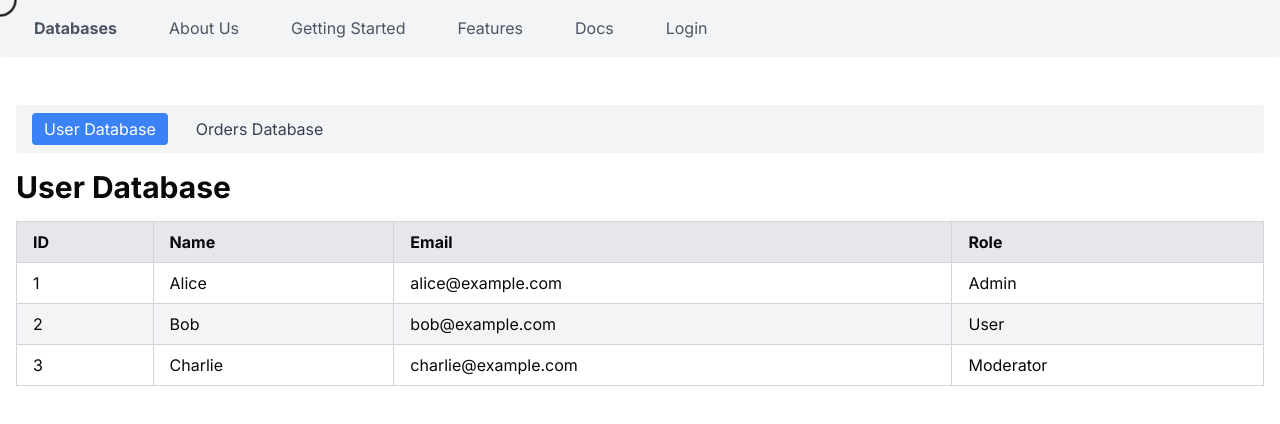
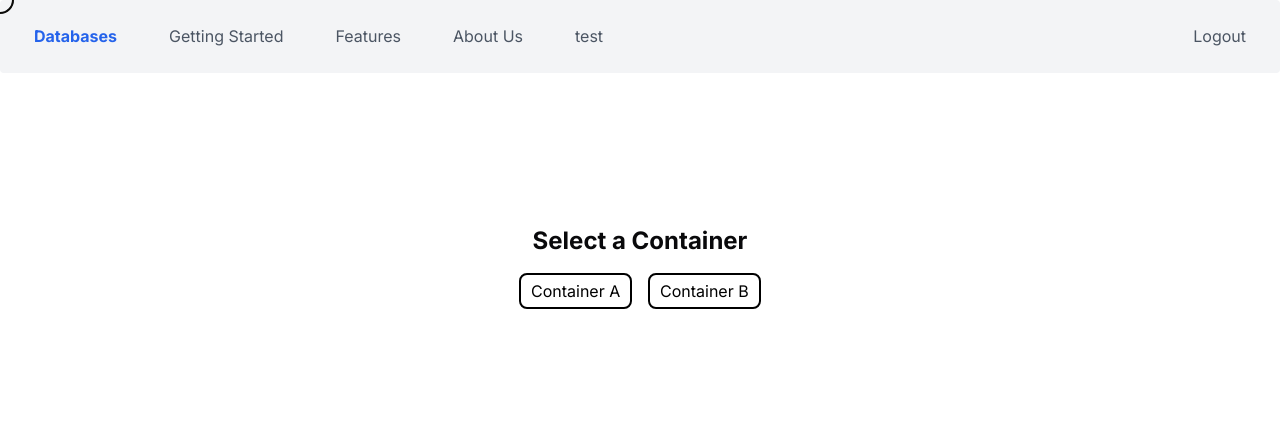
Before and after one commit to Hehrd/Discord-Bot-Project, a Next.js app in the folder frontend/nextjs-frontend/: page / in a window 1280 px wide. Shown: the top 424 px of the page. Built offline with nearby package versions, Linux system fonts and the light colour scheme.

Commit message:
doscord auth, homepage, security

```diff
--- a/frontend/nextjs-frontend/package.json
+++ b/frontend/nextjs-frontend/package.json
@@ -15,8 +15,10 @@
     "@radix-ui/react-slot": "^1.2.0",
     "class-variance-authority": "^0.7.1",
     "clsx": "^2.1.1",
+    "framer-motion": "^12.7.4",
     "lucide-react": "^0.487.0",
     "next": "^15.3.0",
+    "next-auth": "^4.24.11",
     "react": "^19.0.0",
     "react-dom": "^19.0.0",
     "tailwind-merge": "^3.2.0",
@@ -25,6 +27,7 @@
   "devDependencies": {
     "@eslint/eslintrc": "^3",
     "@tailwindcss/postcss": "^4",
+    "@types/next-auth": "^3.15.0",
     "@types/node": "^20",
     "@types/react": "^19",
     "@types/react-dom": "^19",
--- a/frontend/nextjs-frontend/src/app/layout.tsx
+++ b/frontend/nextjs-frontend/src/app/layout.tsx
@@ -1,9 +1,9 @@
-// src/app/layout.tsx
 import type { Metadata } from 'next';
 import { Inter } from 'next/font/google';
 import './globals.css';
-import ClientCustomCursor from '../components/clientCustomCursor';
+import PageWrapper from '@/components/pageWrapper';
 import ConditionalNavBar from '@/components/conditionalNavbar';
+import ClientCustomCursor from '@/components/clientCustomCursor';
 
 const inter = Inter({ subsets: ['latin'] });
 
@@ -11,22 +11,20 @@ export const metadata: Metadata = {
   title: 'Cursor Test',
 };
 
-export default function RootLayout({
-  children,
-}: {
-  children: React.ReactNode;
-}) {
+export default function RootLayout({ children }: { children: React.ReactNode }) {
   return (
     <html lang="en">
       <body className={`${inter.className} antialiased`}>
-        <ConditionalNavBar />
+        <div className="sticky top-0 z-50">
+          <ConditionalNavBar />
+        </div>
         <ClientCustomCursor
-          baseSize={33}
+          baseSize={28}
           stretchMultiplier={0.009}
-          maxStretch={1.5}
+          maxStretch={1.3}
           clickScale={0.9}
         />
-        {children}
+        <PageWrapper>{children}</PageWrapper>
       </body>
     </html>
   );
--- a/frontend/nextjs-frontend/src/app/login/page.tsx
+++ b/frontend/nextjs-frontend/src/app/login/page.tsx
@@ -1,27 +1,26 @@
-// app/login/page.tsx
 'use client';
 
 import { useState } from 'react';
+import { signIn } from 'next-auth/react';
 import AnimatedButton from '@/components/animatedButton';
 
 export default function LoginPage() {
-    const [email, setEmail] = useState('');
-    const [password, setPassword] = useState('');
 
-    const handleSubmit = (e: React.FormEvent) => {
-        e.preventDefault();
-        console.log('Logging in with:', email, password);
+    const handleDiscordLogin = () => {
+        signIn('discord');
     };
 
     return (
         <form
-            onSubmit={handleSubmit}
+            onSubmit={(e: React.FormEvent) => {
+                e.preventDefault();
+            }}
             autoComplete="off"
             className="
                 mx-auto
                 bg-white rounded-3xl p-8
                 shadow-lg
-                h-[53vh]
+                h-[30vh]
                 w-[30vw]
                 flex flex-col justify-between items-center
             "
@@ -30,55 +29,11 @@ export default function LoginPage() {
                 Login
             </h2>
 
-            <div className="mb-4 w-full">
-                <label
-                    htmlFor="email"
-                    className="block text-sm font-medium text-gray-700 mb-1"
-                >
-                    Email
-                </label>
-                <input
-                    type="email"
-                    id="email"
-                    value={email}
-                    onChange={(e) => setEmail(e.target.value)}
-                    required
-                    autoComplete="off"
-                    className="
-                        mt-1 block w-full px-4 py-2
-                        border border-gray-300 rounded-2xl shadow-sm
-                        focus:outline-none focus:ring-2 focus:ring-blue-500 focus:border-blue-500
-                    "
-                    placeholder="Enter your email"
-                />
-            </div>
 
-            <div className="mb-6 w-full">
-                <label
-                    htmlFor="password"
-                    className="block text-sm font-medium text-gray-700 mb-1"
-                >
-                    Password
-                </label>
-                <input
-                    type="password"
-                    id="password"
-                    value={password}
-                    onChange={(e) => setPassword(e.target.value)}
-                    required
-                    autoComplete="off"
-                    className="
-                        mt-1 block w-full px-4 py-2
-                        border border-gray-300 rounded-2xl shadow-sm
-                        focus:outline-none focus:ring-2 focus:ring-blue-500 focus:border-blue-500
-                    "
-                    placeholder="Enter your password"
-                />
-            </div>
-
-            <div className="flex justify-center w-full">
-                <AnimatedButton width={200} height={40}>
-                    Login
+            {/* Discord Login Button */}
+            <div className="flex justify-center w-full mt-4">
+                <AnimatedButton onClick={handleDiscordLogin} width={200} height={40}>
+                    Login with Discord
                 </AnimatedButton>
             </div>
         </form>
--- a/frontend/nextjs-frontend/src/app/page.tsx
+++ b/frontend/nextjs-frontend/src/app/page.tsx
@@ -1,108 +1,126 @@
-// src/app/page.tsx
 'use client';
 import React, { useState } from 'react';
+import { motion, AnimatePresence } from 'framer-motion';
+import AnimatedButton from '@/components/animatedButton';
 
-type Column = {
-  name: string;
-  type: string;
-};
+type Table = { name: string };
+type Database = { name: string; tables: Table[] };
+type Container = { name: string; databases: Database[] };
 
-type Row = {
-  [key: string]: string | number;
-};
-
-type Database = {
-  name: string;
-  columns: Column[];
-  rows: Row[];
-};
-
-export default function Home() {
-  // Mocked backend response with two databases
-  const databases: Database[] = [
+const containers: Container[] = [
   {
-      name: 'User Database',
-      columns: [
-        { name: 'ID', type: 'number' },
-        { name: 'Name', type: 'string' },
-        { name: 'Email', type: 'string' },
-        { name: 'Role', type: 'string' },
-      ],
-      rows: [
-        { ID: 1, Name: 'Alice', Email: 'alice@example.com', Role: 'Admin' },
-        { ID: 2, Name: 'Bob', Email: 'bob@example.com', Role: 'User' },
-        { ID: 3, Name: 'Charlie', Email: 'charlie@example.com', Role: 'Moderator' },
+    name: 'Container A',
+    databases: [
+      { name: 'AuthDB', tables: [{ name: 'Users' }, { name: 'Roles' }] },
+      { name: 'LogsDB', tables: [{ name: 'AccessLogs' }, { name: 'ErrorLogs' }] },
     ],
   },
   {
-      name: 'Orders Database',
-      columns: [
-        { name: 'OrderID', type: 'number' },
-        { name: 'Customer', type: 'string' },
-        { name: 'Total', type: 'number' },
-        { name: 'Status', type: 'string' },
-      ],
-      rows: [
-        { OrderID: 101, Customer: 'Alice', Total: 123.45, Status: 'Completed' },
-        { OrderID: 102, Customer: 'Bob', Total: 67.89, Status: 'Processing' },
-        { OrderID: 103, Customer: 'Charlie', Total: 200.0, Status: 'Pending' },
+    name: 'Container B',
+    databases: [
+      { name: 'ShopDB', tables: [{ name: 'Products' }, { name: 'Orders' }, { name: 'Customers' }] },
+      { name: 'SupportDB', tables: [{ name: 'Tickets' }, { name: 'Agents' }] },
     ],
   },
 ];
 
-  const [selectedDb, setSelectedDb] = useState<Database>(databases[0]);
+export default function Home() {
+  const [selectedContainer, setSelectedContainer] = useState<Container | null>(null);
+  const [selectedDatabase, setSelectedDatabase] = useState<Database | null>(null);
 
-  const handleDatabaseChange = (dbName: string) => {
-    const db = databases.find((d) => d.name === dbName);
-    if (db) setSelectedDb(db);
+  const handleContainerClick = (name: string) => {
+    const isAlreadySelected = selectedContainer?.name === name;
+    setSelectedContainer(isAlreadySelected ? null : containers.find((c) => c.name === name) || null);
+    setSelectedDatabase(null);
+  };
+
+  const handleDatabaseClick = (name: string) => {
+    if (!selectedContainer) return;
+    const isAlreadySelected = selectedDatabase?.name === name;
+    setSelectedDatabase(isAlreadySelected ? null : selectedContainer.databases.find((d) => d.name === name) || null);
   };
 
   return (
-    <main className="container mx-auto p-4">
-      <nav className="flex gap-4 bg-gray-100 text-gray-700 mt-4 mb-4 py-2 px-4 rounded">
-        {databases.map((db) => (
-          <button
+    <main className="min-h-screen bg-white px-6 py-10">
+      <div className="max-w-4xl mx-auto pt-24 flex flex-col items-center">
+
+        {containers.length === 0 ? (
+          <div className="text-center text-gray-600 text-lg">
+            No containers available.
+          </div>
+        ) : (
+          <>
+            <motion.h2 layout className="text-2xl font-bold mb-4 text-center">
+              Select a Container
+            </motion.h2>
+            <motion.div layout className="flex flex-wrap justify-center gap-4 mb-8">
+              {containers.map((container) => (
+                <AnimatedButton
+                  key={container.name}
+                  onClick={() => handleContainerClick(container.name)}
+                >
+                  {container.name}
+                </AnimatedButton>
+              ))}
+            </motion.div>
+
+            <AnimatePresence mode="wait">
+              {selectedContainer && (
+                <motion.div
+                  initial={{ opacity: 0, y: 20 }}
+                  animate={{ opacity: 1, y: 0 }}
+                  exit={{ opacity: 0, y: -10 }}
+                  transition={{ duration: 0.3 }}
+                >
+                  <h2 className="text-xl font-semibold mb-3 text-center">
+                    Databases in {selectedContainer.name}
+                  </h2>
+                  <div className="flex flex-wrap justify-center gap-4 mb-6">
+                    {selectedContainer.databases.map((db) => (
+                      <AnimatedButton
                         key={db.name}
-            onClick={() => handleDatabaseChange(db.name)}
-            className={`py-1 px-3 rounded transition-colors ${selectedDb.name === db.name
-              ? 'bg-blue-500 text-white'
-              : 'hover:bg-blue-200'
-              }`}
+                        onClick={() => handleDatabaseClick(db.name)}
                       >
                         {db.name}
-          </button>
+                      </AnimatedButton>
                     ))}
-      </nav>
+                  </div>
+                </motion.div>
+              )}
+            </AnimatePresence>
 
-      <h1 className="text-3xl font-bold mb-4">{selectedDb.name}</h1>
-      <table className="min-w-full border border-gray-300">
-        <thead>
-          <tr className="bg-gray-200">
-            {selectedDb.columns.map((col) => (
-              <th
-                key={col.name}
-                className="px-4 py-2 border border-gray-300 text-left"
+            <AnimatePresence mode="wait">
+              {selectedDatabase && (
+                <motion.div
+                  initial={{ opacity: 0, y: 20 }}
+                  animate={{ opacity: 1, y: 0 }}
+                  exit={{ opacity: 0, y: -10 }}
+                  transition={{ duration: 0.3 }}
                 >
-                {col.name}
-              </th>
+                  <h2 className="text-xl font-semibold mb-2 text-center">
+                    Tables in {selectedDatabase.name}
+                  </h2>
+                  <motion.ul
+                    className="list-disc list-inside max-w-md mx-auto space-y-1 text-center"
+                    layout
+                  >
+                    {selectedDatabase.tables.map((table, i) => (
+                      <motion.li
+                        key={table.name}
+                        initial={{ opacity: 0, x: -10 }}
+                        animate={{ opacity: 1, x: 0 }}
+                        transition={{ delay: i * 0.05 }}
+                      >
+                        {table.name}
+                      </motion.li>
                     ))}
-          </tr>
-        </thead>
-        <tbody>
-          {selectedDb.rows.map((row, index) => (
-            <tr key={index} className="even:bg-gray-100">
-              {selectedDb.columns.map((col) => (
-                <td
-                  key={col.name}
-                  className="px-4 py-2 border border-gray-300"
-                >
-                  {row[col.name]}
-                </td>
-              ))}
-            </tr>
-          ))}
-        </tbody>
-      </table>
+                  </motion.ul>
+                </motion.div>
+              )}
+            </AnimatePresence>
+          </>
+        )}
+      </div>
     </main>
   );
 }
--- a/frontend/nextjs-frontend/src/components/navbar.tsx
+++ b/frontend/nextjs-frontend/src/components/navbar.tsx
@@ -3,28 +3,53 @@ import React from 'react';
 import { usePathname } from 'next/navigation';
 import NavLink from './navbarLink';
 
+interface NavItem {
+    label: string;
+    href: string;
+    isLogout?: boolean;
+}
+
 const NavBar: React.FC = () => {
     const pathname = usePathname();
 
-    const navItems = [
+    const navItems: NavItem[] = [
         { label: 'Databases', href: '/' },
-        { label: 'About Us', href: '/about' },
         { label: 'Getting Started', href: '/getting-started' },
         { label: 'Features', href: '/features' },
-        { label: 'Docs', href: '/docs' },
-        { label: 'Login', href: '/login' },
+        { label: 'About Us', href: '/about' },
+        { label: 'test', href: '/test' },
+        { label: 'Logout', href: '/logout', isLogout: true },
+
+
     ];
 
     return (
-        <nav className="flex gap-4 bg-gray-100 text-gray-700 mb-4 py-2 px-4 rounded">
-            {navItems.map(item => (
+        <nav className="flex justify-between items-center bg-gray-100 text-gray-700 mb-4 p-4 rounded">
+            <div className="flex gap-4">
+                {navItems
+                    .filter((item) => !item.isLogout)
+                    .map((item) => (
                         <NavLink key={item.href} href={item.href}>
                             <span className={pathname === item.href ? 'font-bold text-blue-600' : ''}>
                                 {item.label}
                             </span>
                         </NavLink>
                     ))}
+            </div>
+
+            <div>
+                {navItems
+                    .filter((item) => item.isLogout)
+                    .map((item) => (
+                        <NavLink key={item.href} href={item.href}>
+                            <span className={pathname === item.href ? 'font-bold text-blue-600' : ''}>
+                                {item.label}
+                            </span>
+                        </NavLink>
+                    ))}
+            </div>
         </nav>
+
     );
 };
 
--- /dev/null
+++ b/frontend/nextjs-frontend/src/components/pageWrapper.tsx
@@ -0,0 +1,21 @@
+'use client';
+import { usePathname } from 'next/navigation';
+import { motion, AnimatePresence } from 'framer-motion';
+
+export default function PageWrapper({ children }: { children: React.ReactNode }) {
+    const pathname = usePathname();
+
+    return (
+        <AnimatePresence mode="wait">
+            <motion.div
+                key={pathname}
+                initial={{ opacity: 0, y: 20 }}
+                animate={{ opacity: 1, y: 0 }}
+                exit={{ opacity: 0, y: -10 }}
+                transition={{ duration: 0.3, ease: 'easeInOut' }}
+            >
+                {children}
+            </motion.div>
+        </AnimatePresence>
+    );
+}
--- a/frontend/nextjs-frontend/tailwind.config.js
+++ b/frontend/nextjs-frontend/tailwind.config.js
@@ -1,8 +1,8 @@
 module.exports = {
 	darkMode: ['class'],
 	content: [
-    './src/app/**/*.{js,ts,jsx,tsx}',  // Look inside the `src/app` directory
-    './components/**/*.{js,ts,jsx,tsx}',  // If you have a components directory
+		'./src/app/**/*.{js,ts,jsx,tsx}',
+		'./src/components/**/*.{js,ts,jsx,tsx}',
 	],
 	theme: {
 		extend: {
```
Also changed, not shown: frontend/nextjs-frontend/src/app/api/auth/[...nextauth]/route.js (added, +39 -0 lines), frontend/nextjs-frontend/src/app/getting-started/page.tsx (added, +26 -0 lines), frontend/nextjs-frontend/src/middleware.ts (+25 -5 lines), frontend/nextjs-frontend/src/types/next-auth.d.ts (added, +23 -0 lines), 1 other file (tests, documents, lock files or other folders). Lines whose indentation alone changed are shown as unchanged.
